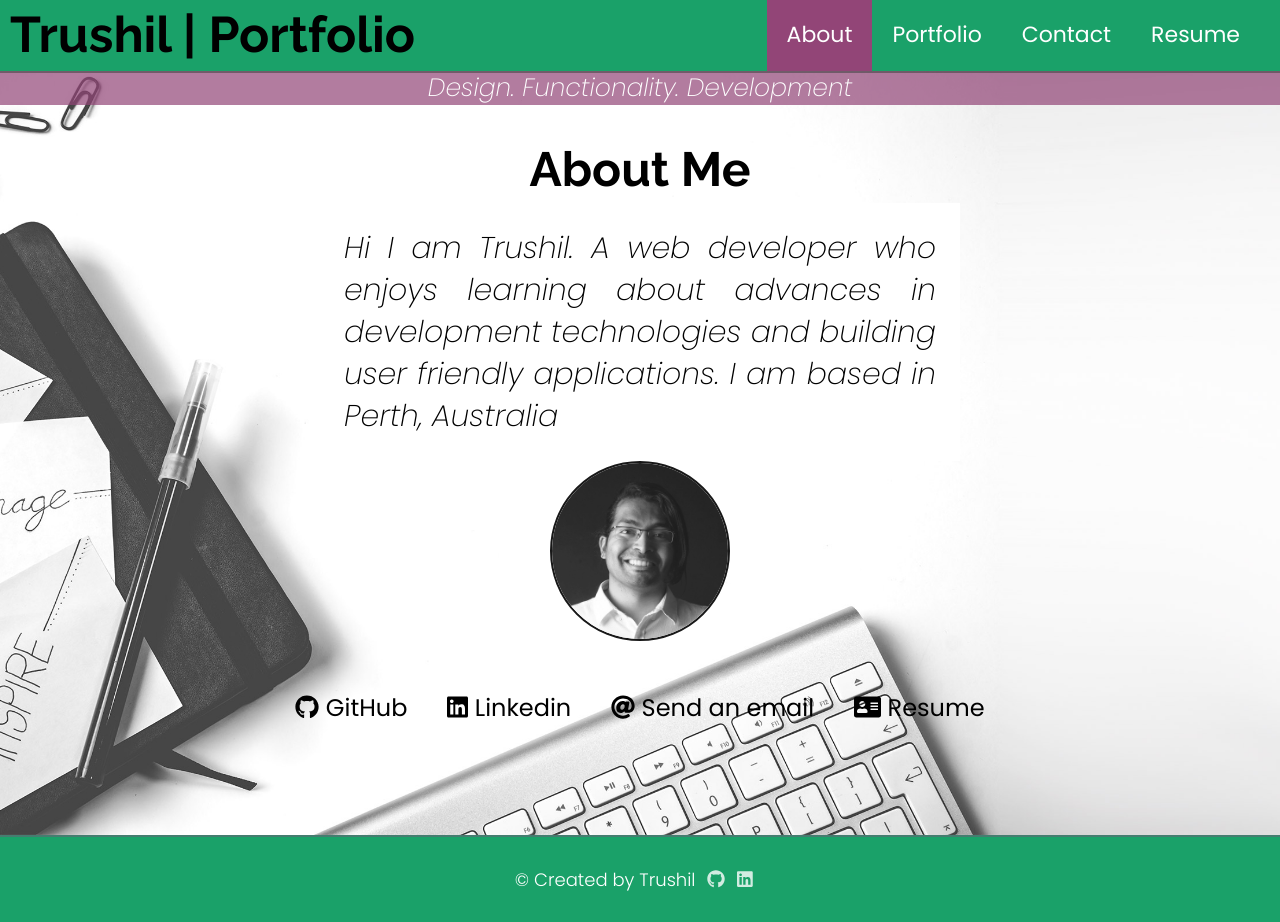
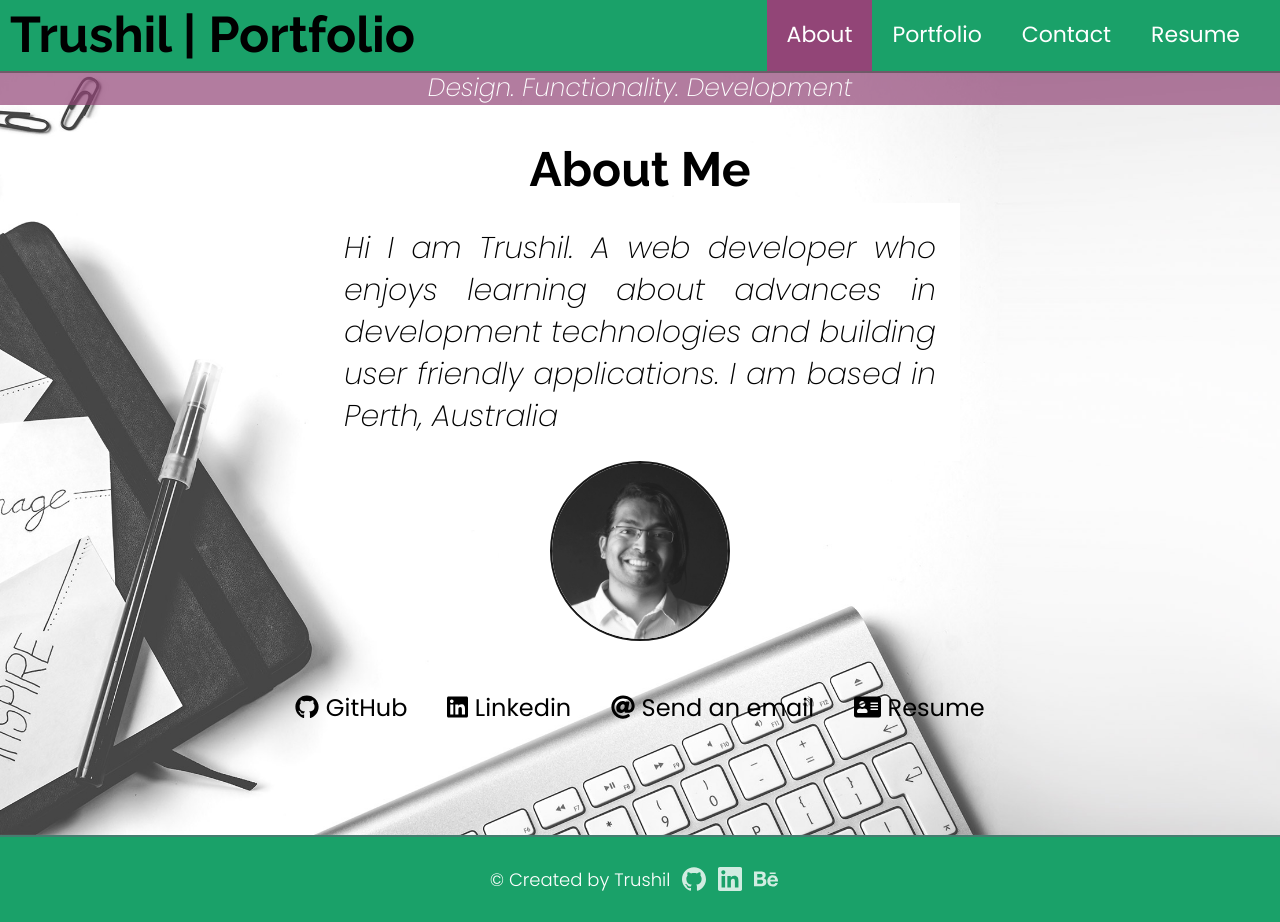
Before and after one commit to TrushilBudhia/Portfolio-React, a React (Create React App) app: page / in a window 1280 px wide. Built offline with nearby package versions, Linux system fonts and the light colour scheme.

Commit message:
Updated Footer.js

```diff
--- a/src/components/Footer.js
+++ b/src/components/Footer.js
@@ -1,6 +1,5 @@
 import React from 'react';
-import { FontAwesomeIcon } from '@fortawesome/react-fontawesome'
-import { faGithub, faLinkedin } from '@fortawesome/free-brands-svg-icons'
+import { SiGithub, SiLinkedin, SiBehance } from "react-icons/si";
 import '../styles/Footer.css'
 
 export default function Footer() {
@@ -8,11 +7,14 @@ export default function Footer() {
         <footer>
             <p>© Created by Trushil</p>
             <a href="https://github.com/TrushilBudhia/" target="_blank" rel="noreferrer" className="footer-link has-text-white mx-3">
-                {/* Using the FontAwesomeIcon component imported to display the specified icon */}
-                <FontAwesomeIcon icon={faGithub} />
+                {/* Using the React Icons component which was imported to display the specified icon */}
+                <SiGithub className="is-size-4" />
             </a>
             <a href="https://www.linkedin.com/in/trushilbudhia/" target="_blank" rel="noreferrer" className="footer-link has-text-white mr-3">
-                <FontAwesomeIcon icon={faLinkedin} />
+                <SiLinkedin className="is-size-4" />
+            </a>
+            <a href="https://www.behance.net/trushilbud4f3f" target="_blank" rel="noreferrer" className="footer-link has-text-white mr-3">
+                <SiBehance className="is-size-4" />
             </a>
         </footer>
     );
```
